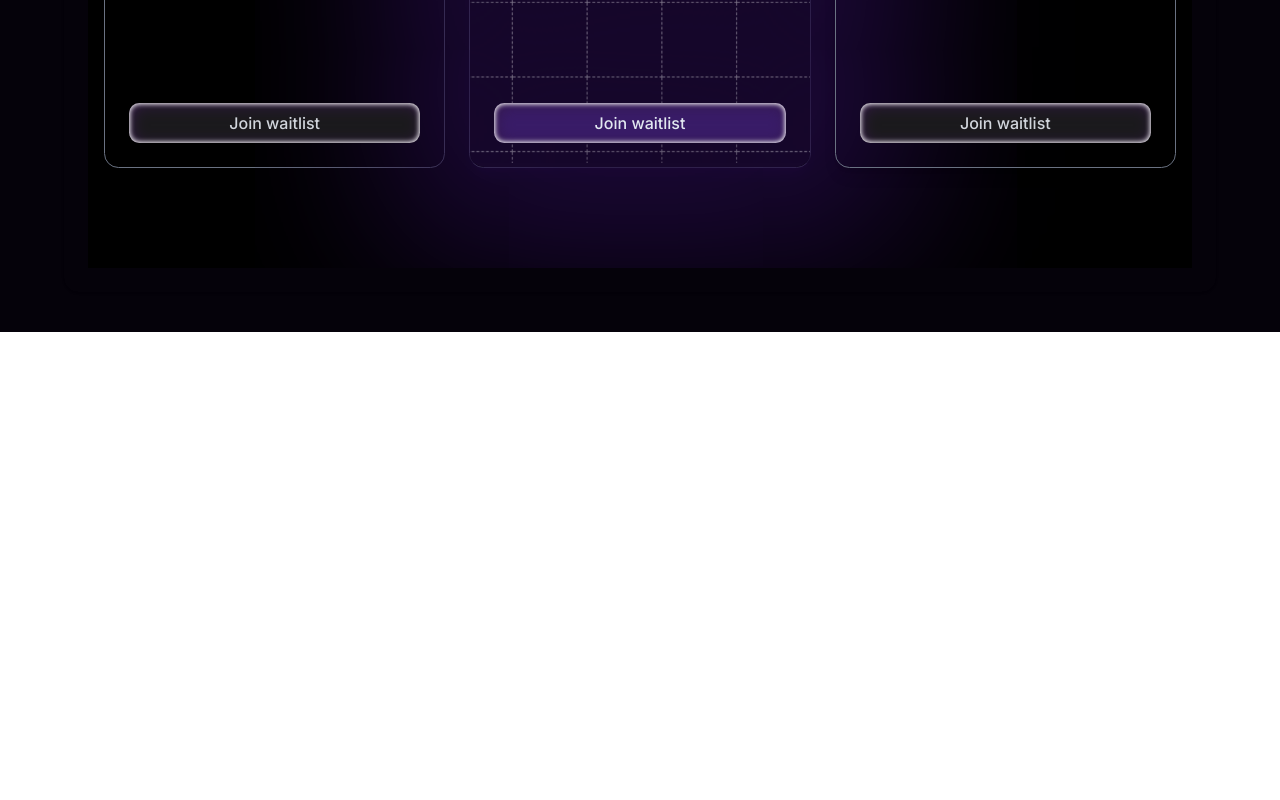
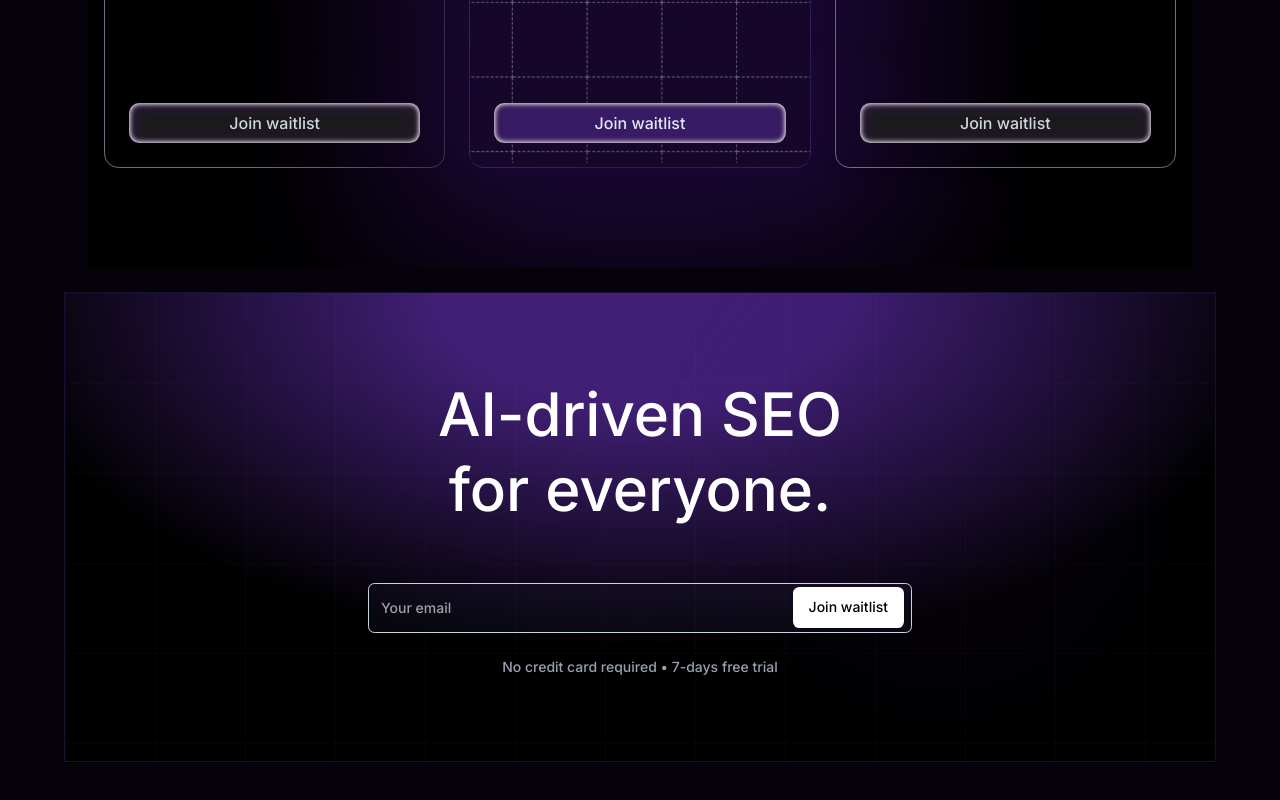
Before and after one commit to bilals2008/ai-seo, a React (Vite) app: page / in a window 1280 px wide. Shown: the part 5285-6085 px from the top of the page. Before the commit the page ends 5617 px from the top, so only its background shows below. Built offline with nearby package versions, Linux system fonts and the light colour scheme.

Commit message:
add cta component

```diff
--- a/src/App.jsx
+++ b/src/App.jsx
@@ -9,6 +9,7 @@ import SeoFeatures from "./components/seo-features/SeoFeatures";
 import Client from "./components/clients/Client";
 import { Separator } from "@/components/ui/separator"
 import Pricing from "./components/pricing/Pricing";
+import AISEOSection from "./components/CTA/Cta";
 function App() {
   return (
     <div className=" bg-[#05020a] text-white h-auto pb-10">
@@ -22,6 +23,7 @@ function App() {
         <Separator />
         <Client/>
         <Pricing/>
+        <AISEOSection/>
       </div>
     </div>
   );
--- /dev/null
+++ b/src/components/CTA/Cta.jsx
@@ -0,0 +1,57 @@
+// File: src/components/CTA/Cta.jsx
+import React, { useState } from 'react';
+import EmailForm from './EmailForm';
+export default function AISEOSection() {
+  const [email, setEmail] = useState('');
+
+  const handleSubmit = () => {
+    // Handle form submission
+    console.log('Email submitted:', email);
+  };
+
+  return (
+    <div className="w-full max-w-6xl mx-auto h-[470px] relative overflow-hidden border">
+      {/* Background with gradient and grid pattern */}
+      <div
+        className="absolute inset-0 "
+        style={{
+          background:
+            "radial-gradient(30% 40% at 50% 0%, #401f74 60%, #000000 190%)",
+        }}
+      >
+        {/* Grid pattern overlay */}
+        <div
+          className="absolute inset-0 opacity-20 "
+          style={{
+            backgroundImage: `
+              linear-gradient(rgba(255,255,255,0.1) 1px, transparent 1px),
+              linear-gradient(90deg, rgba(255,255,255,0.1) 1px, transparent 1px)
+            `,
+            backgroundSize: "90px 90px",
+          }}
+        ></div>
+
+        {/* Subtle glow effects */}
+        <div className="absolute top-20 left-20 w-96 h-96 bg-transparent rounded-full blur-3xl opacity-10" />
+        <div className="absolute bottom-20 right-20 w-96 h-96 bg-[#311858] rounded-full blur-3xl opacity-10" />
+      </div>
+
+      {/* Main content */}
+      <div className="relative z-10 flex flex-col items-center justify-center h-full ">
+        {/* Heading */}
+        <h1 className="text-white text-5xl font-medium md:text-6xl text-center mb-12 leading-tight">
+          <span className="block">AI-driven SEO</span>
+          <span className="block">for everyone.</span>
+        </h1>
+
+        {/* Email form */}
+      <EmailForm/>
+
+        {/* Disclaimer */}
+        <p className="text-gray-400 text-sm mt-4 text-center">
+          No credit card required • 7-days free trial
+        </p>
+      </div>
+    </div>
+  );
+}
--- /dev/null
+++ b/src/components/CTA/EmailForm.jsx
@@ -0,0 +1,37 @@
+// File: src/components/CTA/EmailForm.jsx
+import React from "react";
+import { Input } from "@/components/ui/input";
+import { Button } from "@/components/ui/button";
+
+function EmailForm() {
+  return (
+    <div className="flex w-full md:max-w-xl justify-center px-3">
+      {/* Mobile layout (col) */}
+      <div className="w-2xs flex flex-col gap-3 md:hidden mx-auto py-2 px-1">
+        <Input
+          className="bg-transparent border border-slate-300 w-full rounded-sm py-6 px-3"
+          placeholder="Your email"
+        />
+        <Button variant="" className="w-full h-12 rounded-sm bg-white text-black">
+          Join waitlist
+        </Button>
+      </div>
+
+      {/* Desktop layout (input + inside button) */}
+      <div className="w-full relative mx-auto py-2 px-1 hidden md:block">
+        <Input
+          className="bg-transparent border border-slate-300 w-full rounded-sm py-6 px-3 pr-28"
+          placeholder="Your email"
+        />
+        <Button
+          variant=""
+          className="absolute top-3 right-3 md:h-[calc(100%-25px)] px-4 rounded-sm bg-white text-black"
+        >
+          Join waitlist
+        </Button>
+      </div>
+    </div>
+  );
+}
+
+export default EmailForm;
```
